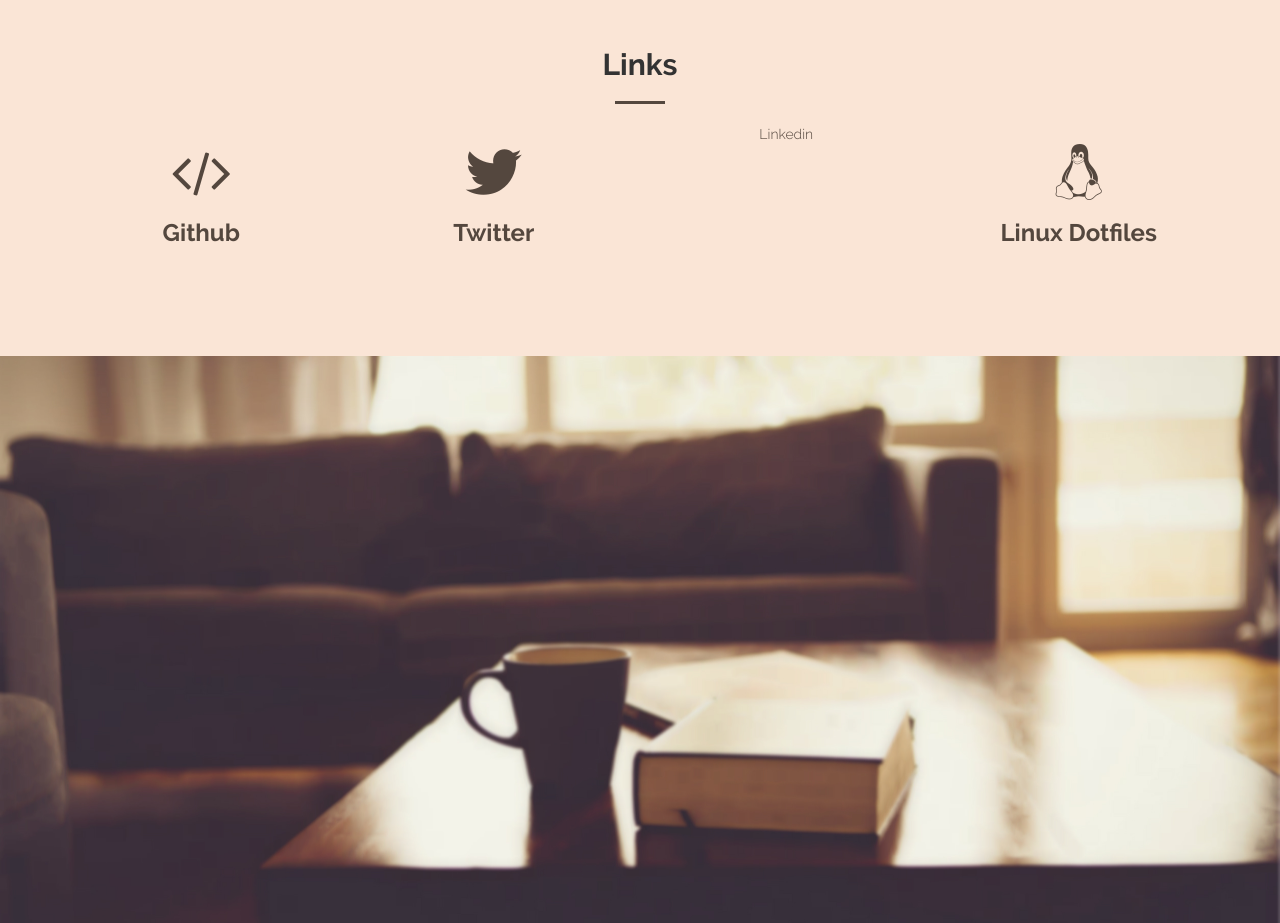
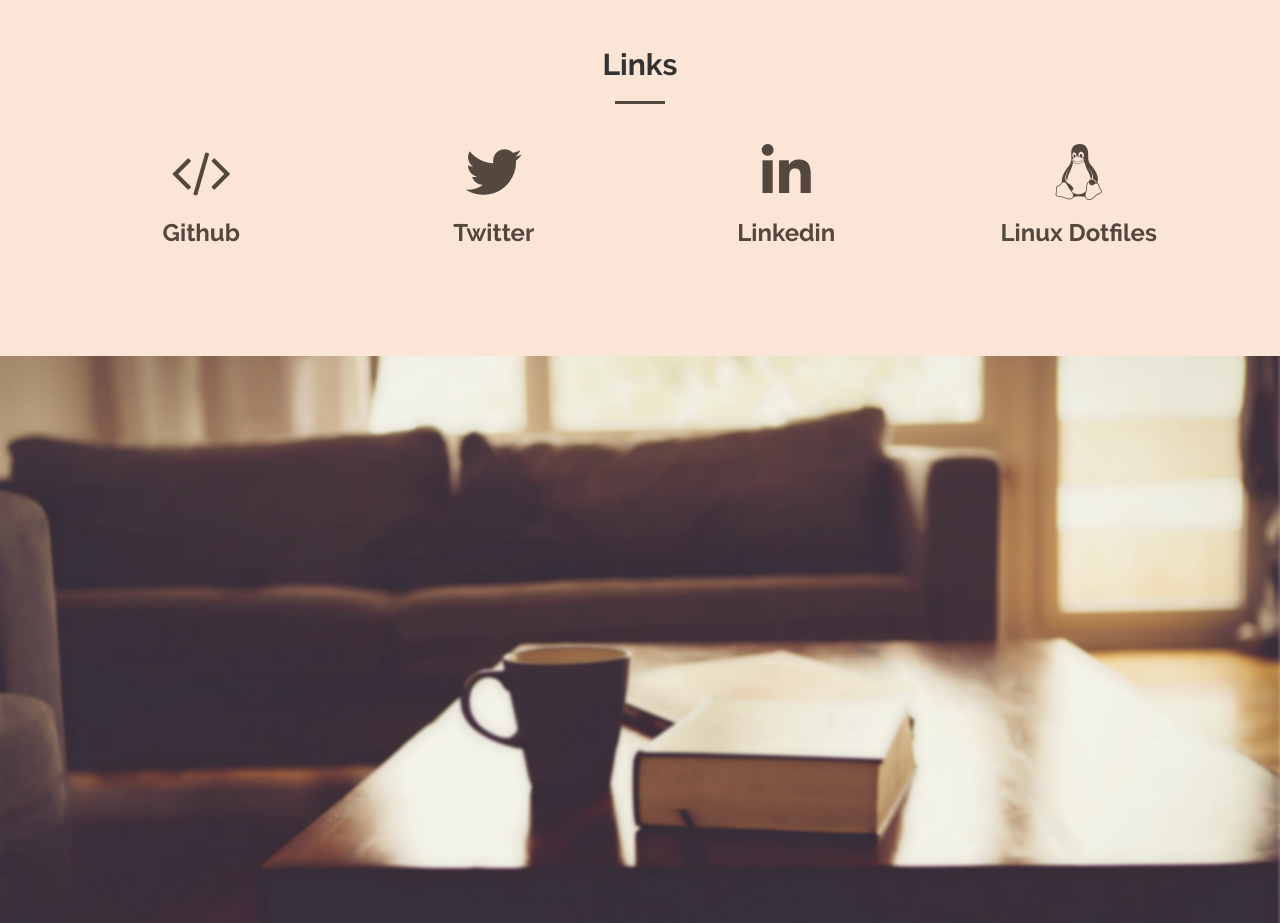
Before and after one commit to qualious/qualious.github.io, a website: page index.html in a window 1280 px wide. Shown: the part 1340-2263 px from the top of the page. Drawn offline with nearby package versions, Linux system fonts and the light colour scheme; files whose address does not match are found by name.

Commit message:
Update index.html

```diff
--- a/index.html
+++ b/index.html
@@ -88,10 +88,10 @@
                         <h3><a href="https://twitter.com/qualious">Twitter</a></h3>
                     </div>
                 </div>
-                <div class="col-lg-3 col-md-6 text-center"
-                    <div class="service-box"
-                      <i class="fa fa-4x fa-linkedin text-primary sr-icons"></i
-                        <h3><a href="https://www.linkedin.com/in/deniz-seyido%C4%9Flu-136a7111a/">Linkedin</a></h3
+                <div class="col-lg-3 col-md-6 text-center">
+                    <div class="service-box">
+                        <i class="fa fa-4x fa-linkedin text-primary sr-icons"></i>
+                        <h3><a href="https://www.linkedin.com/in/deniz-seyido%C4%9Flu-136a7111a/">Linkedin</a></h3>
                     </div>
                 </div>
                 <div class="col-lg-3 col-md-6 text-center">
```
